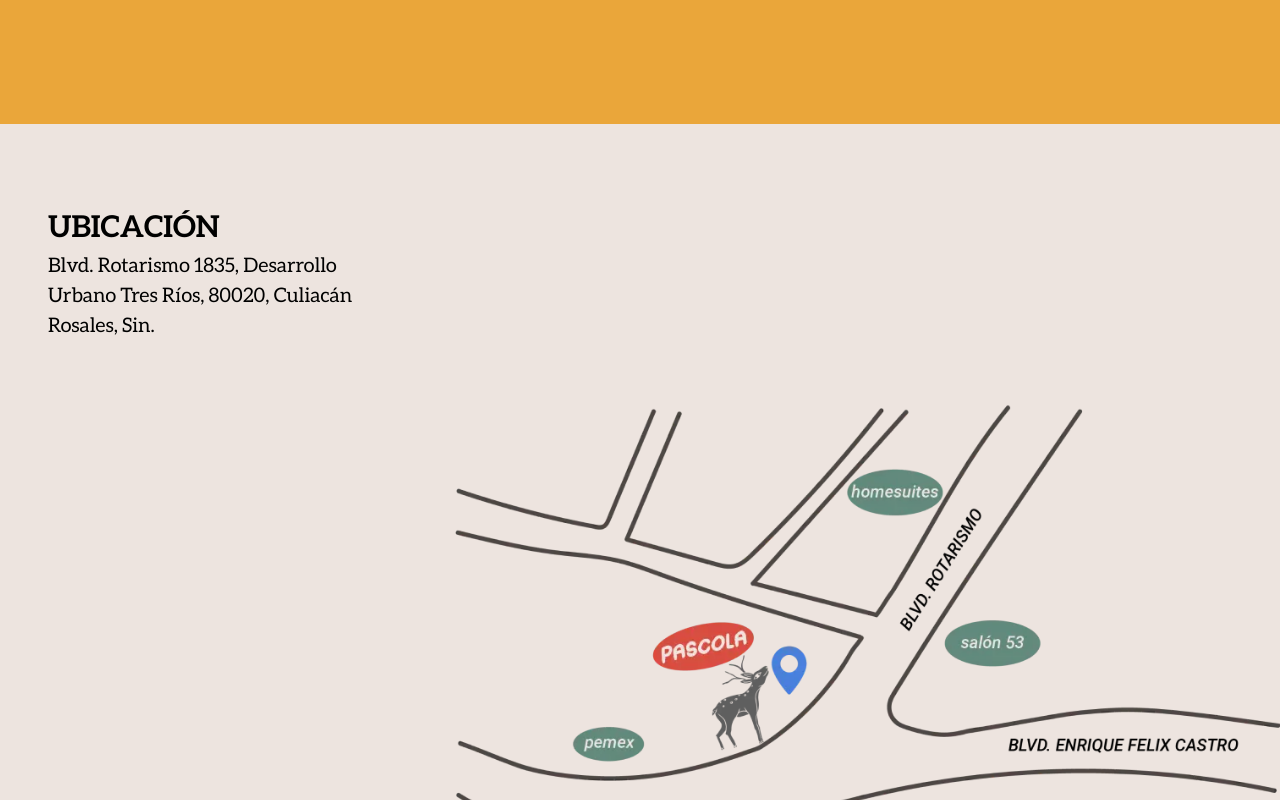
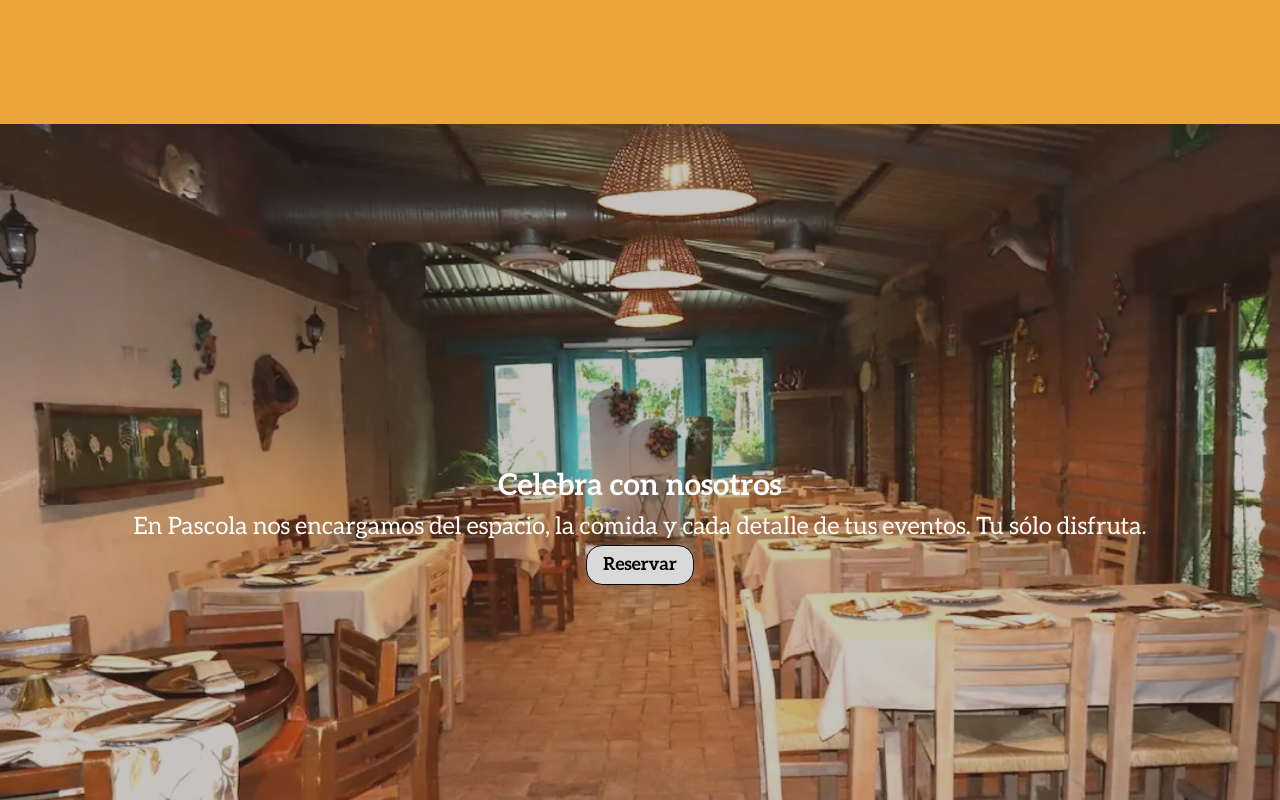
Before and after one commit to daviloops/pascola-website, a Next.js app: page / in a window 1280 px wide. Shown: the part 1180-1980 px from the top of the page. Built offline with nearby package versions, Linux system fonts and the light colour scheme; no server answers.

Commit message:
feat: add events section

```diff
--- /dev/null
+++ b/src/app/components/Events/index.tsx
@@ -0,0 +1,35 @@
+import Image from 'next/image';
+
+import { MenuButton } from '../Hero/MenuButton';
+
+const Events = () => {
+  return (
+    <section className="relative flex h-dvh items-center justify-center px-7">
+      <Image
+        alt="montaje de las mesas del salon grande con platos y manteles"
+        src="/images/events/montaje-salon-grande.webp"
+        fill
+        className="object-cover bg-blend-darken"
+        sizes="100vw"
+      />
+      <div className="absolute inset-0 bg-[#463933] opacity-30"></div>
+
+      <div className="z-1 flex flex-col items-center justify-center gap-[24]">
+        <div>
+          <h2 className="text-[24px] font-bold text-white sm:text-[30px]">Celebra con nosotros</h2>
+        </div>
+        <div>
+          <p className="max-w-[319] text-center text-[18px] text-white sm:max-w-[868] sm:text-[24px]">
+            En Pascola nos encargamos del espacio, la comida y cada detalle de tus eventos. Tu sólo
+            disfruta.
+          </p>
+        </div>
+        <div>
+          <MenuButton href="https://wa.me/526673239767">Reservar</MenuButton>
+        </div>
+      </div>
+    </section>
+  );
+};
+
+export { Events };
--- a/src/app/page.tsx
+++ b/src/app/page.tsx
@@ -4,6 +4,7 @@
 import { Hero } from '@/app/components/Hero';
 import { About } from '@/app/components/About';
 import { Gallery } from '@/app/components/Gallery';
+import { Events } from '@/app/components/Events';
 import { Location } from '@/app/components/Location';
 import { Facilities } from '@/app/components/Facilities';
 
@@ -138,6 +139,7 @@
       <Hero />
       <About />
       <Gallery />
+      <Events />
       <Location />
       <Facilities />
       {/* // TODO clean and also from styles */}
```
Also changed, not shown: public/images/events/montaje-salon-grande.webp (added).
